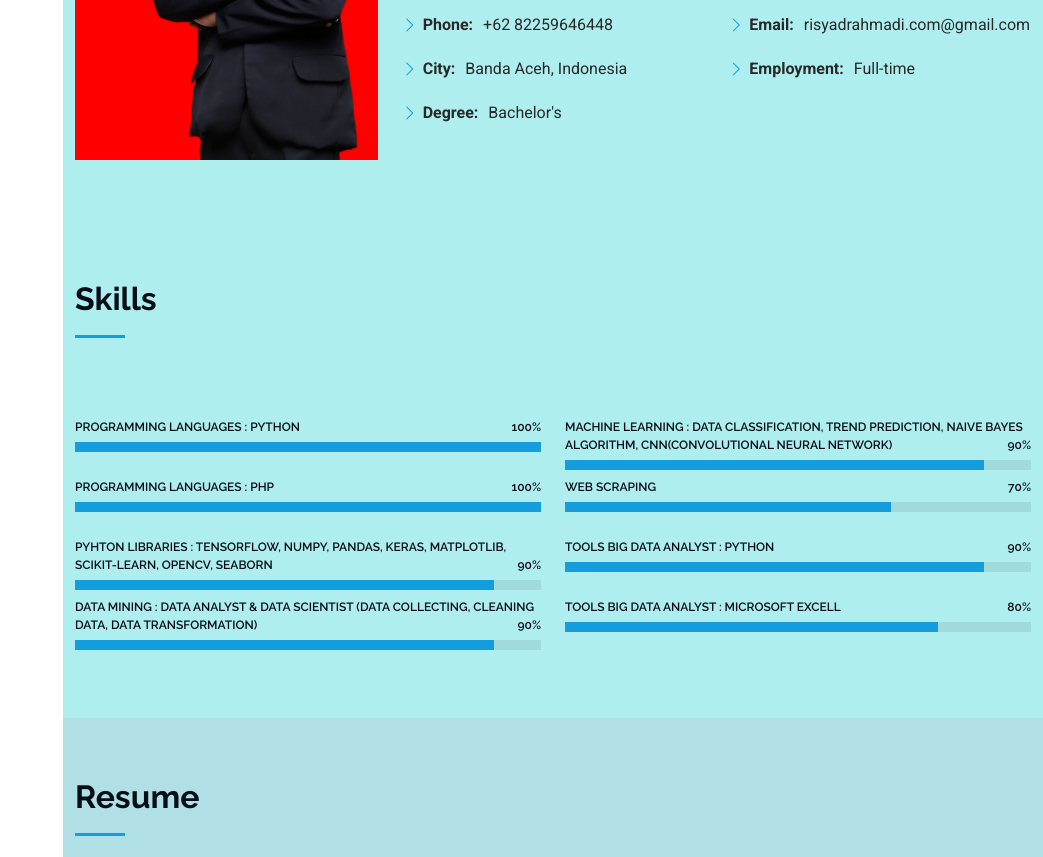
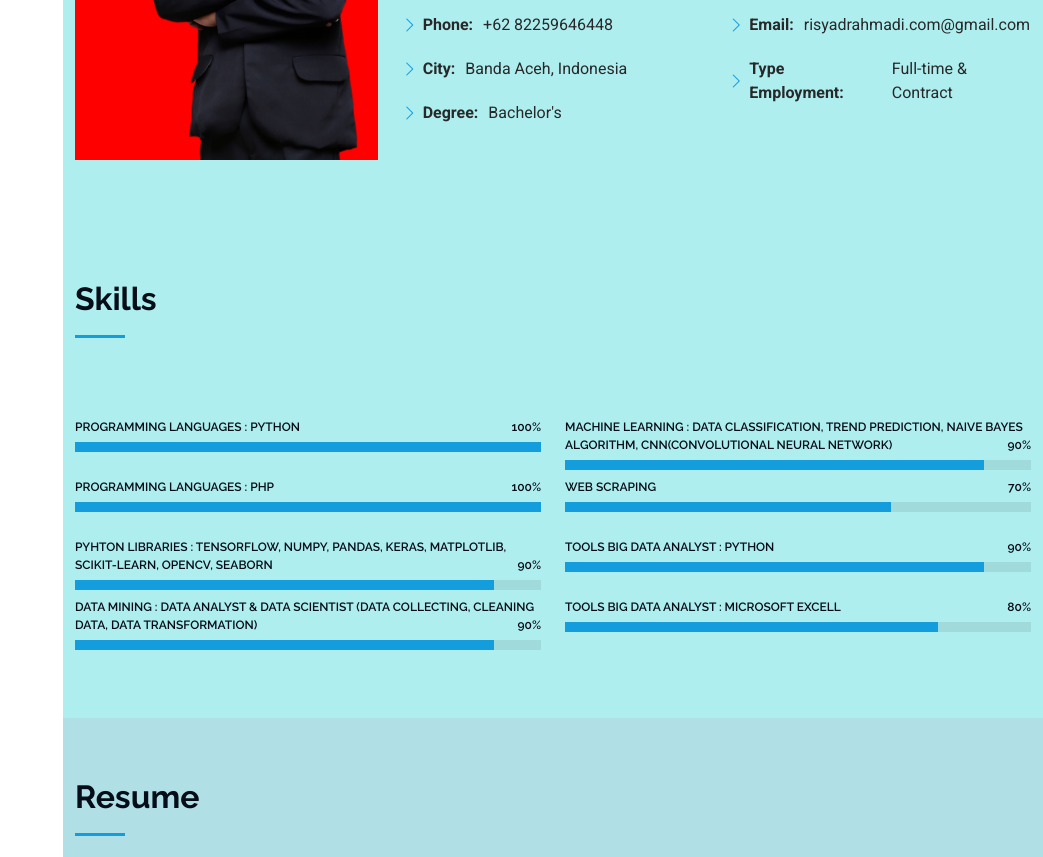
Before and after one commit to risyadrahmadi/risyadrahmadi.github.io, a plain HTML site: page index.html in a window 1280 px wide. Shown: the part 1411-2268 px from the top of the page, without its empty margins (237-1280 px from the left). Drawn offline with Linux system fonts and the light colour scheme; files whose address does not match are found by name.

Commit message:
repair 2

```diff
--- a/index.html
+++ b/index.html
@@ -130,7 +130,7 @@
                 <div class="col-lg-6">
                   <ul>
                     <li><i class="bi bi-chevron-right"></i> <strong>Email:</strong> <span>risyadrahmadi.com@gmail.com</span></li>
-                    <li><i class="bi bi-chevron-right"></i> <strong>Employment:</strong> <span>Full-time</span></li>
+                    <li><i class="bi bi-chevron-right"></i> <strong>Type Employment:</strong> <span>Full-time & Contract</span></li>
                   </ul>
                 </div>
               </div>
```
